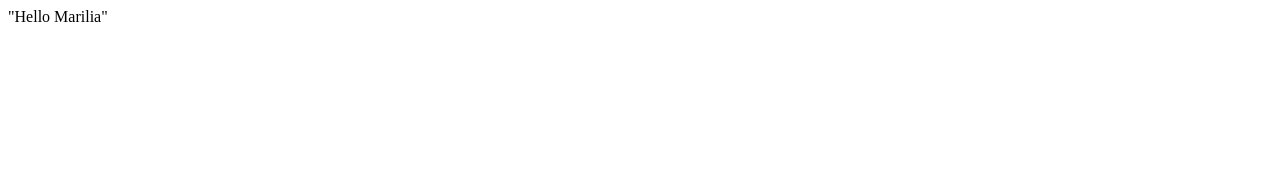
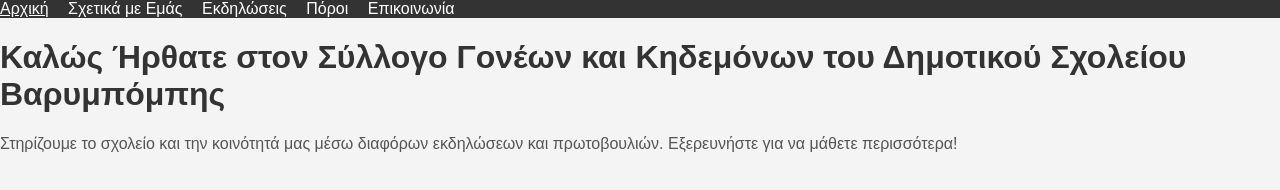
Before and after one commit to vlamprakakis/vlamprakakis.github.io, a plain HTML site: page index.html in a window 1280 px wide. Drawn offline with Linux system fonts and the light colour scheme; files that its build step writes are made by us from their sources.

Commit message:
add website sections and initial style

```diff
--- /dev/null
+++ b/about.html
@@ -0,0 +1,20 @@
+<html lang="el">
+<head>
+  <link rel="stylesheet" href="css/styles.css">
+  <meta charset="UTF-8">
+  <title>Σχετικά με Εμάς</title>
+</head>
+<body>
+  <nav>
+    <ul>
+      <li><a href="index.html">Αρχική</a></li>
+      <li><a href="about.html">Σχετικά με Εμάς</a></li>
+      <li><a href="events.html">Εκδηλώσεις</a></li>
+      <li><a href="resources.html">Πόροι</a></li>
+      <li><a href="contact.html">Επικοινωνία</a></li>
+    </ul>
+  </nav>
+  <h1>Ποιοι Είμαστε</h1>
+  <p>Ο Σύλλογος Γονέων και Κηδεμόνων του Δημοτικού Σχολείου Βαρυμπόμπης στηρίζει τους μαθητές, τους εκπαιδευτικούς και την κοινότητα μέσω συνεργασίας και υποστήριξης.</p>
+</body>
+</html>
--- a/index.html
+++ b/index.html
@@ -1 +1,20 @@
-"Hello Marilia"
+<html lang="el">
+<head>
+  <link rel="stylesheet" href="css/styles.css">
+  <meta charset="UTF-8">
+  <title>Αρχική - Σύλλογος Γονέων και Κηδεμόνων</title>
+</head>
+<body>
+  <nav>
+    <ul>
+      <li><a href="index.html">Αρχική</a></li>
+      <li><a href="about.html">Σχετικά με Εμάς</a></li>
+      <li><a href="events.html">Εκδηλώσεις</a></li>
+      <li><a href="resources.html">Πόροι</a></li>
+      <li><a href="contact.html">Επικοινωνία</a></li>
+    </ul>
+  </nav>
+  <h1>Καλώς Ήρθατε στον Σύλλογο Γονέων και Κηδεμόνων του Δημοτικού Σχολείου Βαρυμπόμπης</h1>
+  <p>Στηρίζουμε το σχολείο και την κοινότητά μας μέσω διαφόρων εκδηλώσεων και πρωτοβουλιών. Εξερευνήστε για να μάθετε περισσότερα!</p>
+</body>
+</html>
--- /dev/null
+++ b/styles.css
@@ -0,0 +1,35 @@
+body {
+    font-family: Arial, sans-serif;
+    margin: 0;
+    padding: 0;
+    background-color: #f4f4f4;
+  }
+
+  nav ul {
+    list-style-type: none;
+    padding: 0;
+    margin: 0;
+    background-color: #333;
+  }
+
+  nav ul li {
+    display: inline;
+    margin-right: 15px;
+  }
+
+  nav ul li a {
+    color: white;
+    text-decoration: none;
+  }
+
+  nav ul li a:hover {
+    text-decoration: underline;
+  }
+
+  h1 {
+    color: #333;
+  }
+
+  p {
+    color: #555;
+  }
```
Also changed, not shown: contact.html (added, +20 -0 lines), events.html (added, +20 -0 lines), resources.html (added, +20 -0 lines).
